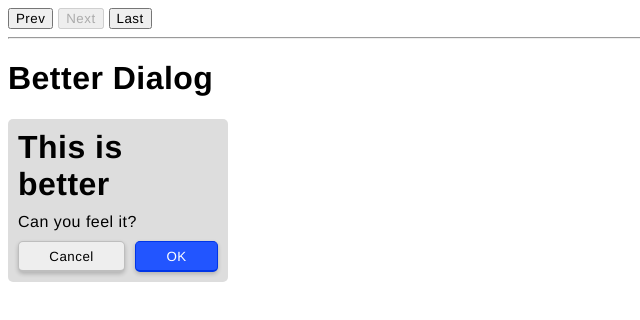
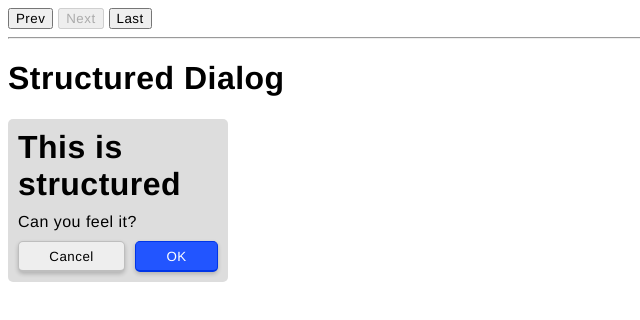
Before and after one commit to geon/styled-components-workshop, a React app: page / in a window 1280 px wide. Both pictures are taken after a click on the button "Last". Shown: the top 320 px of the page, without its empty margins (0-640 px from the left). Built offline with nearby package versions, Linux system fonts and the light colour scheme.

Commit message:
Added structured dialog.

```diff
--- a/src/RootComponent.tsx
+++ b/src/RootComponent.tsx
@@ -6,6 +6,7 @@ import { configurableButtonPage } from "./pages/ConfigurableButtonPage";
 import { presetButtonPage } from "./pages/PresetButtonPage";
 import { dialogPage } from "./pages/DialogPage";
 import { betterDialogPage } from "./pages/BetterDialogPage";
+import { structuredDialogPage } from "./pages/StructuredDialogPage";
 
 const pages: readonly Page[] = [
 	simpleButtonPage,
@@ -13,6 +14,7 @@ const pages: readonly Page[] = [
 	presetButtonPage,
 	dialogPage,
 	betterDialogPage,
+	structuredDialogPage,
 ];
 
 export function RootComponent() {
--- /dev/null
+++ b/src/components/StructuredDialog.tsx
@@ -0,0 +1,48 @@
+import * as React from "react";
+import styled from "styled-components";
+import { WrappedPresetButton } from "./WrappedPresetButton";
+
+const ButtonRow = styled.div`
+	display: flex;
+
+	> ${WrappedPresetButton} {
+		flex-grow: 1;
+
+		margin-left: 10px;
+		&:first-child {
+			margin-left: 0;
+		}
+	}
+`;
+
+const Style = styled.div`
+	border-radius: 5px;
+	background: #ddd;
+	width: 200px;
+	padding: 10px;
+
+	> * {
+		margin: 0;
+		margin-top: 10px;
+
+		&:first-child {
+			margin-top: 0;
+		}
+	}
+`;
+
+interface DialogProps {
+	readonly children: React.ReactNode;
+}
+
+export function StructuredDialog(props: DialogProps) {
+	return (
+		<Style>
+			{props.children}
+			<ButtonRow>
+				<WrappedPresetButton>Cancel</WrappedPresetButton>
+				<WrappedPresetButton preset="primary">OK</WrappedPresetButton>
+			</ButtonRow>
+		</Style>
+	);
+}
--- /dev/null
+++ b/src/components/WrappedPresetButton.tsx
@@ -0,0 +1,4 @@
+import styled from "styled-components";
+import { PresetButton } from "./PresetButton";
+
+export const WrappedPresetButton = styled(PresetButton)``;
--- /dev/null
+++ b/src/pages/StructuredDialogPage.tsx
@@ -0,0 +1,15 @@
+import * as React from "react";
+import { Page } from "../types";
+import { StructuredDialog } from "../components/StructuredDialog";
+
+export const structuredDialogPage: Page = {
+	title: "Structured Dialog",
+	component: () => {
+		return (
+			<StructuredDialog>
+				<h1>This is structured</h1>
+				<p>Can you feel it?</p>
+			</StructuredDialog>
+		);
+	},
+};
```
